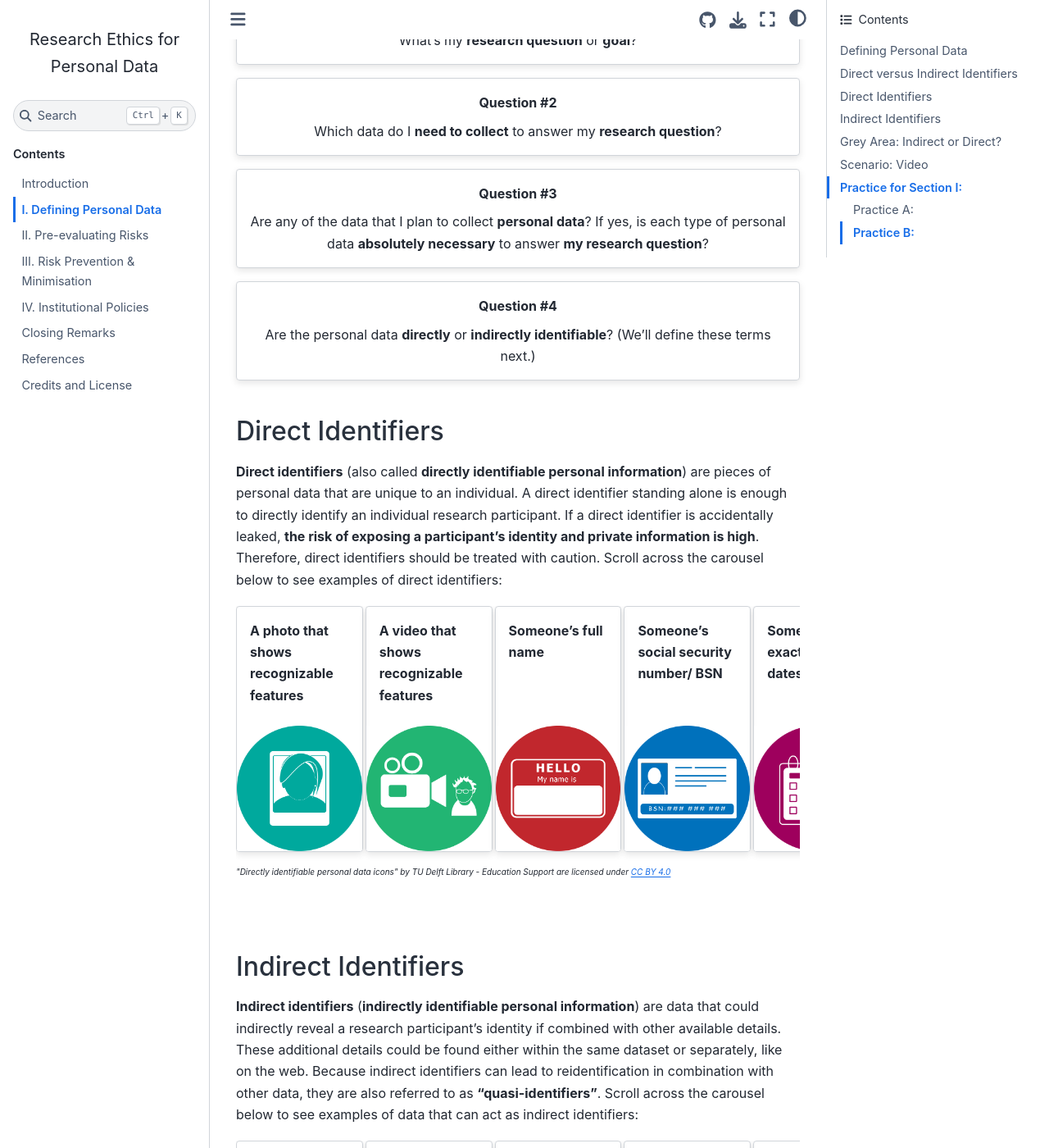
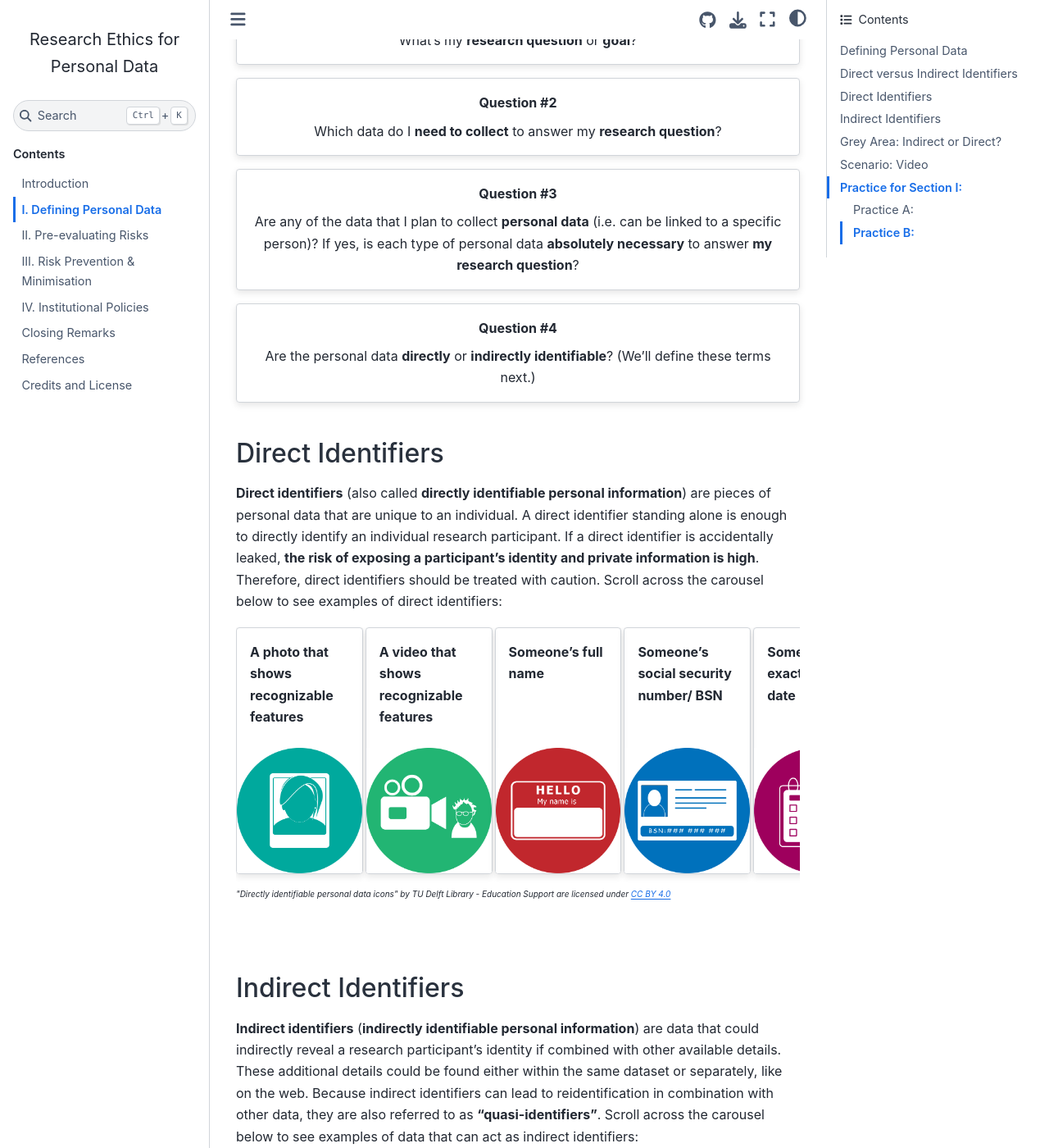
Before and after one commit to tu-delft-library/BSc_Research_Ethics_for_Personal_Data, a Jupyter Book: the page built from book/defining_personal_data.md, in a window 1280 px wide and 1400 px high, scrolled down 1344 px. Shown: the whole window at 82% size. Built offline with Jupyter Book 1.0.4 settings and Sphinx 7.4.7 and the Sphinx Book theme 1.1.4, drawn with Linux system fonts in a browser that asks for light colours; comment, search, counter and statistics services are not loaded; some of the changed text lies outside the part shown.

Commit message:
Update defining_personal_data.md

````diff
--- a/book/defining_personal_data.md
+++ b/book/defining_personal_data.md
@@ -54,7 +54,7 @@
 
 :::{card} Question #3
 :class-card: text-center
-Are any of the data that I plan to collect **personal data**? If yes, is each type of personal data **absolutely necessary** to answer **my research question**?
+Are any of the data that I plan to collect **personal data** (i.e. can be linked to a specific person)? If yes, is each type of personal data **absolutely necessary** to answer **my research question**?
 :::
 
 :::{card} Question #4
@@ -80,7 +80,7 @@
 :::{card}  Someone's social security number/ BSN
 :img-bottom: graphics/BSN.png
 :::
-:::{card}  Someone's exact birth dates
+:::{card}  Someone's exact birth date
 :img-bottom: graphics/Exact_birthdate.png
 :::
 :::{card}  Someone's exact addresses
@@ -126,12 +126,12 @@
 
 In certain cases, the **context** will determine if data is directly versus indirectly identifiable. Let's look at two examples:
 
-```{admonition} Example 1: Grey Area
+```{admonition} Example 1: Grey Area for direct vs. indirect identifiers
 :class: tip
 Broad information about geolocations (e.g. participants’ temporary locations such as a city, neighbourhood, or campus) can act as indirect identifiers in combination with other data points. However, in some cases the coordinates pinpoint a research participant's home address or specifically track a person's regular movements. In such situations, the geolocation standing alone could potentially be enough to directly reidentify a participant, so the geolocation data would be considered directly identifiable personal information.
 ```
 
-```{admonition} Example 2: Grey Area
+```{admonition} Example 2: Grey Area for direct vs. indirect identifiers
 :class: tip
 General information about gender or height can act as indirectly identifiable personal information: it might trace back to an individual person when combined with other pieces of data such as age or workplace. If the sample size is small enough, sometimes these details become much more directly identifiable. Imagine: all the employees of a small company take a survey about their satisfaction with changes implemented by their manager. The survey also asks them to indicate their gender. There is only one male staff member, so in this context, gender standing alone makes it possible to pinpoint his survey responses.
 ```
````
